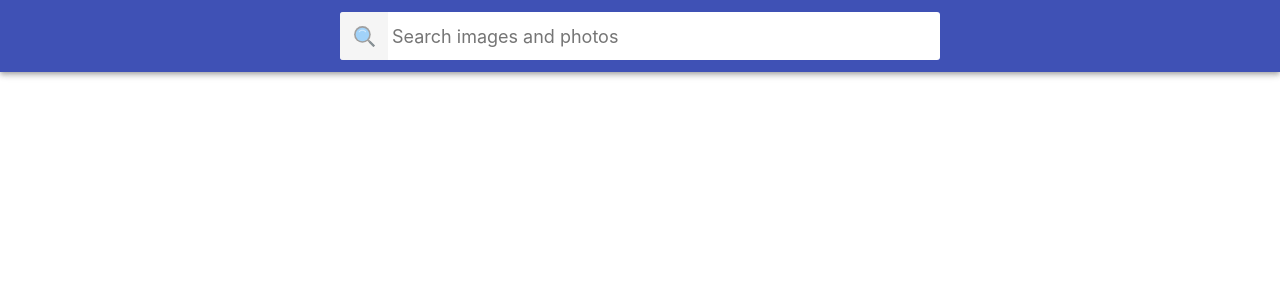
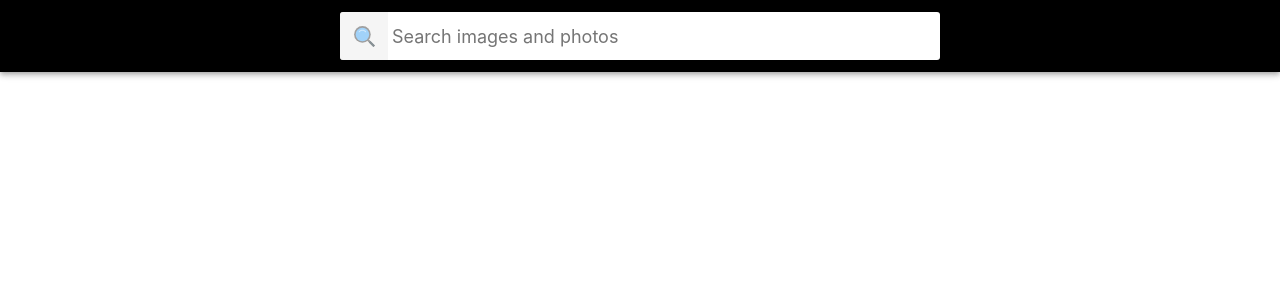
Before and after one commit to AleksynVladyslav/goit-react-hw-03-image-finder, a React (Create React App) app: page / in a window 1280 px wide. Shown: the top 300 px of the page. Built offline with nearby package versions, Linux system fonts and the light colour scheme.

Commit message:
Update Searchbar.module.css

```diff
--- a/src/components/Searchbar/Searchbar.module.css
+++ b/src/components/Searchbar/Searchbar.module.css
@@ -12,7 +12,7 @@
   padding-top: 12px;
   padding-bottom: 12px;
   color: #fff;
-  background-color: #3f51b5;
+  background-color: black;
   box-shadow: 0px 2px 4px -1px rgba(0, 0, 0, 0.2),
     0px 4px 5px 0px rgba(0, 0, 0, 0.14), 0px 1px 10px 0px rgba(0, 0, 0, 0.12);
 }
```
